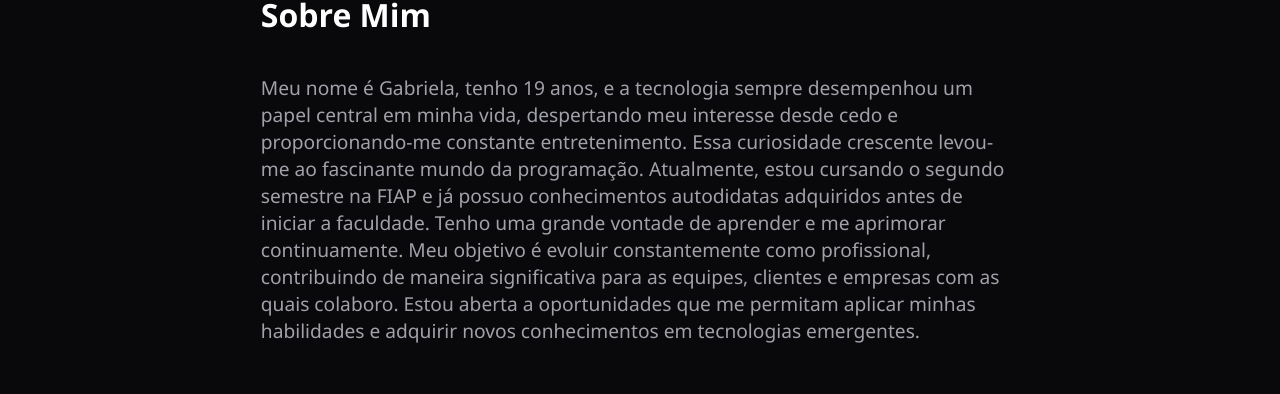
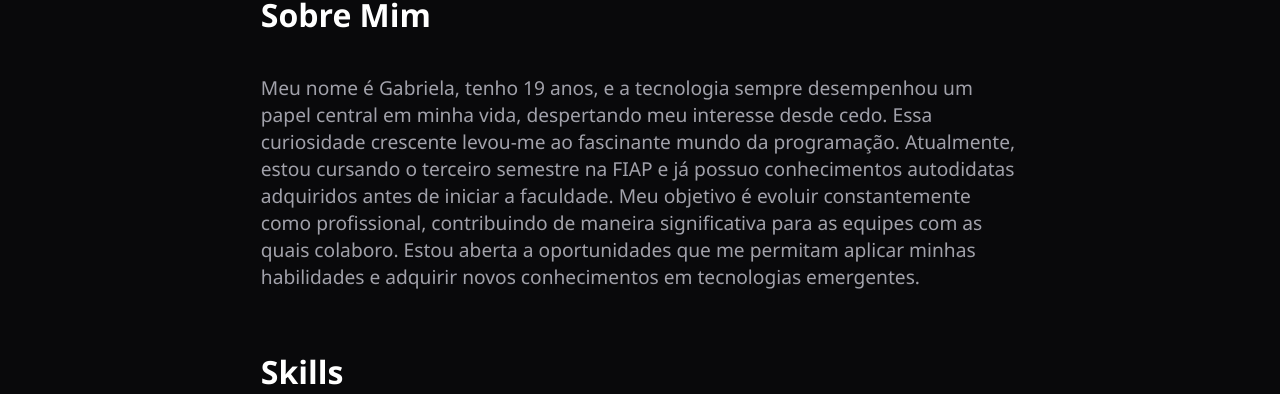
Before and after one commit to gabimezze/My-Portfolio, a React (Vite) app in the folder my-portfolio/: page /sobre in a window 1280 px wide. Shown: the part 358-752 px from the top of the page. Built offline with nearby package versions, Linux system fonts and the light colour scheme.

Commit message:
atualização txt sobre mim

```diff
--- a/my-portfolio/src/routes/sobre/index.tsx
+++ b/my-portfolio/src/routes/sobre/index.tsx
@@ -18,9 +18,9 @@ export default function Sobre() {
             </div>
             <div className='texts-container'>
             <h1>Sobre Mim</h1>
-            <p>Meu nome é Gabriela, tenho 19 anos, e a tecnologia sempre desempenhou um papel central em minha vida, despertando meu interesse desde cedo e proporcionando-me constante entretenimento. Essa curiosidade crescente levou-me ao fascinante mundo da programação.
-            Atualmente, estou cursando o segundo semestre na FIAP e já possuo conhecimentos autodidatas adquiridos antes de iniciar a faculdade. Tenho uma grande vontade de aprender e me aprimorar continuamente. Meu objetivo é evoluir constantemente como profissional, contribuindo
-            de maneira significativa para as equipes, clientes e empresas com as quais colaboro. Estou aberta a oportunidades que me permitam aplicar minhas habilidades e adquirir novos conhecimentos em tecnologias emergentes.</p>
+            <p>Meu nome é Gabriela, tenho 19 anos, e a tecnologia sempre desempenhou um papel central em minha vida, despertando meu interesse desde cedo. Essa curiosidade crescente levou-me ao fascinante mundo da programação.
+            Atualmente, estou cursando o terceiro semestre na FIAP e já possuo conhecimentos autodidatas adquiridos antes de iniciar a faculdade. Meu objetivo é evoluir constantemente como profissional, contribuindo
+            de maneira significativa para as equipes com as quais colaboro. Estou aberta a oportunidades que me permitam aplicar minhas habilidades e adquirir novos conhecimentos em tecnologias emergentes.</p>
             </div>
                 <h1>Skills</h1>
                 <div className='skill-container'>
```
